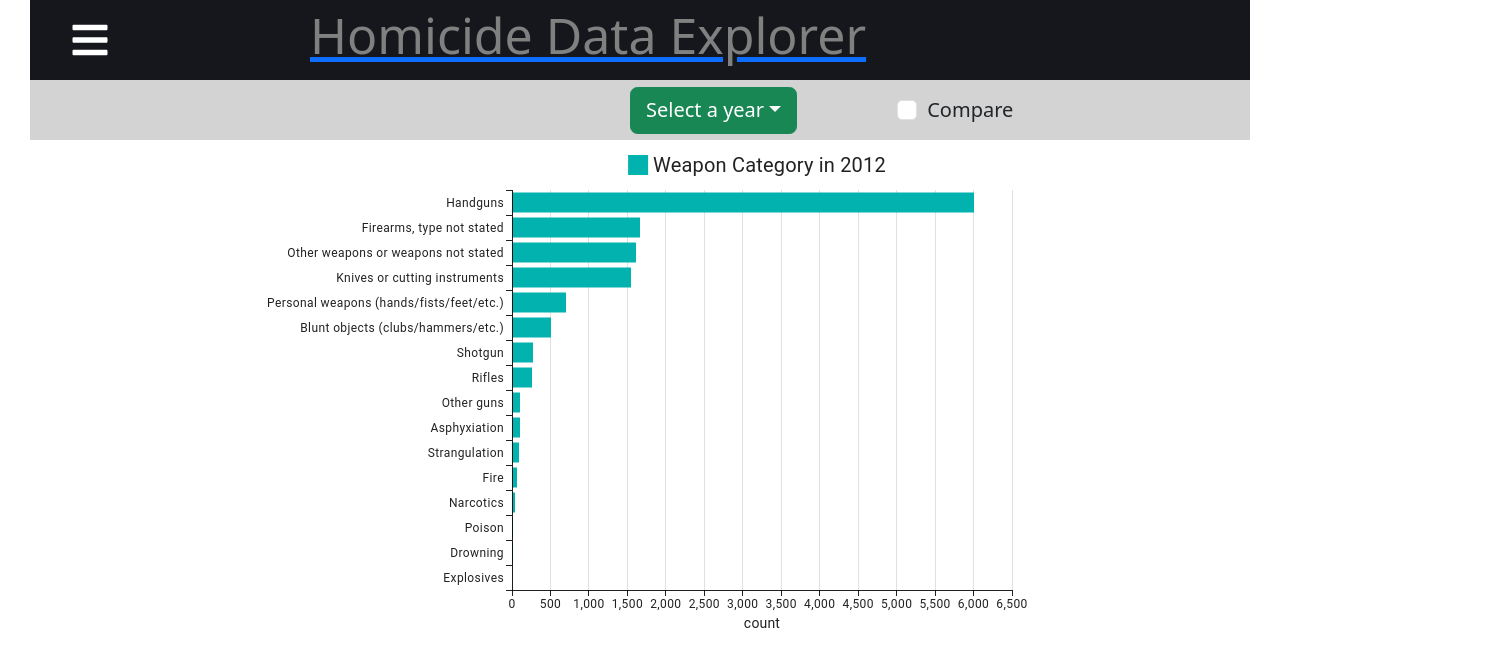
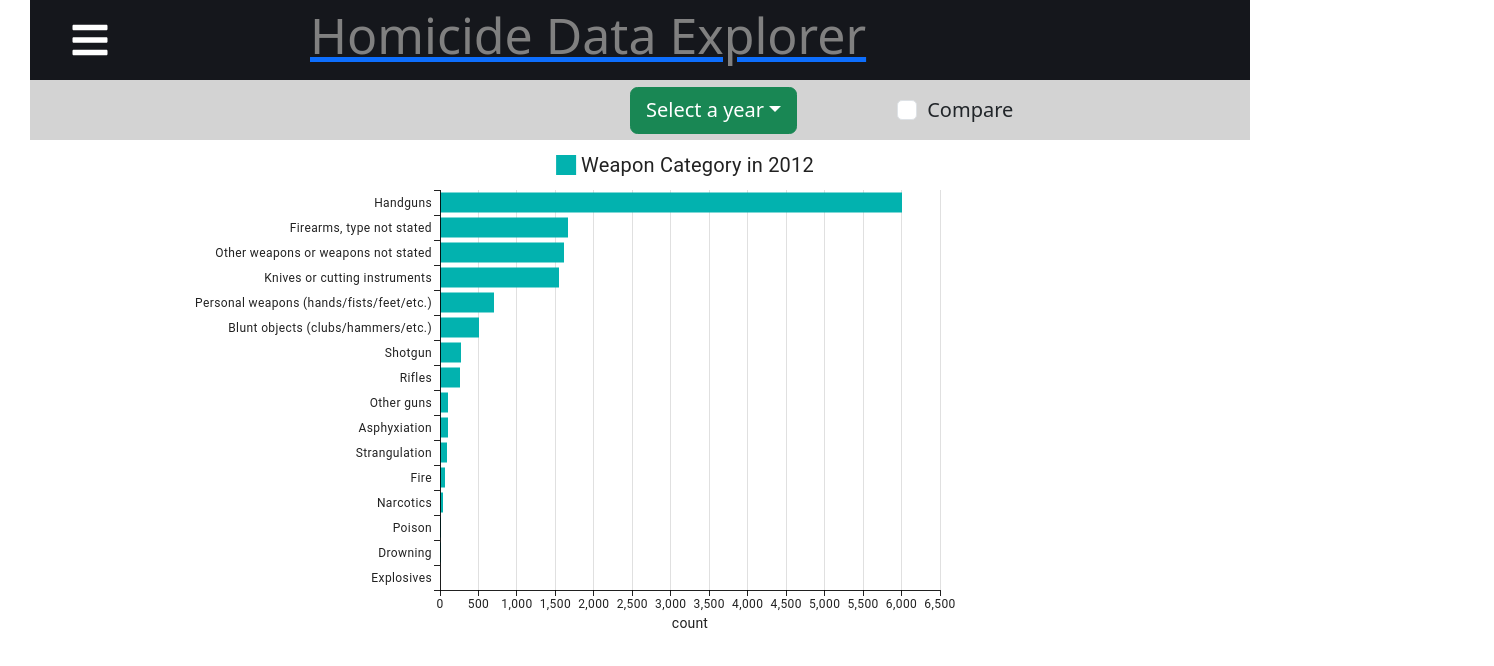
Before and after one commit to wadewhc/5609, a React (Create React App) app: page /trend-analysis/bar-chart in a window 1280 px wide. Shown: the top 666 px of the page, 1494 px wide, since content can reach past the window. Built offline with nearby package versions, Linux system fonts and the light colour scheme.

Commit message:
edited chartbar

```diff
--- a/src/App.css
+++ b/src/App.css
@@ -62,11 +62,11 @@
 }
 
 .chartDropdown1 {
-	margin-left: 100px;
 	align-items: center;
 }
 
 .barChart {
+	/* margin-top: 20px; */
 	display: flex;
-	width: 120%;
+	margin-left: 100px;
 }
```
Also changed, not shown: src/pages/ChartBar.js (indentation only).
